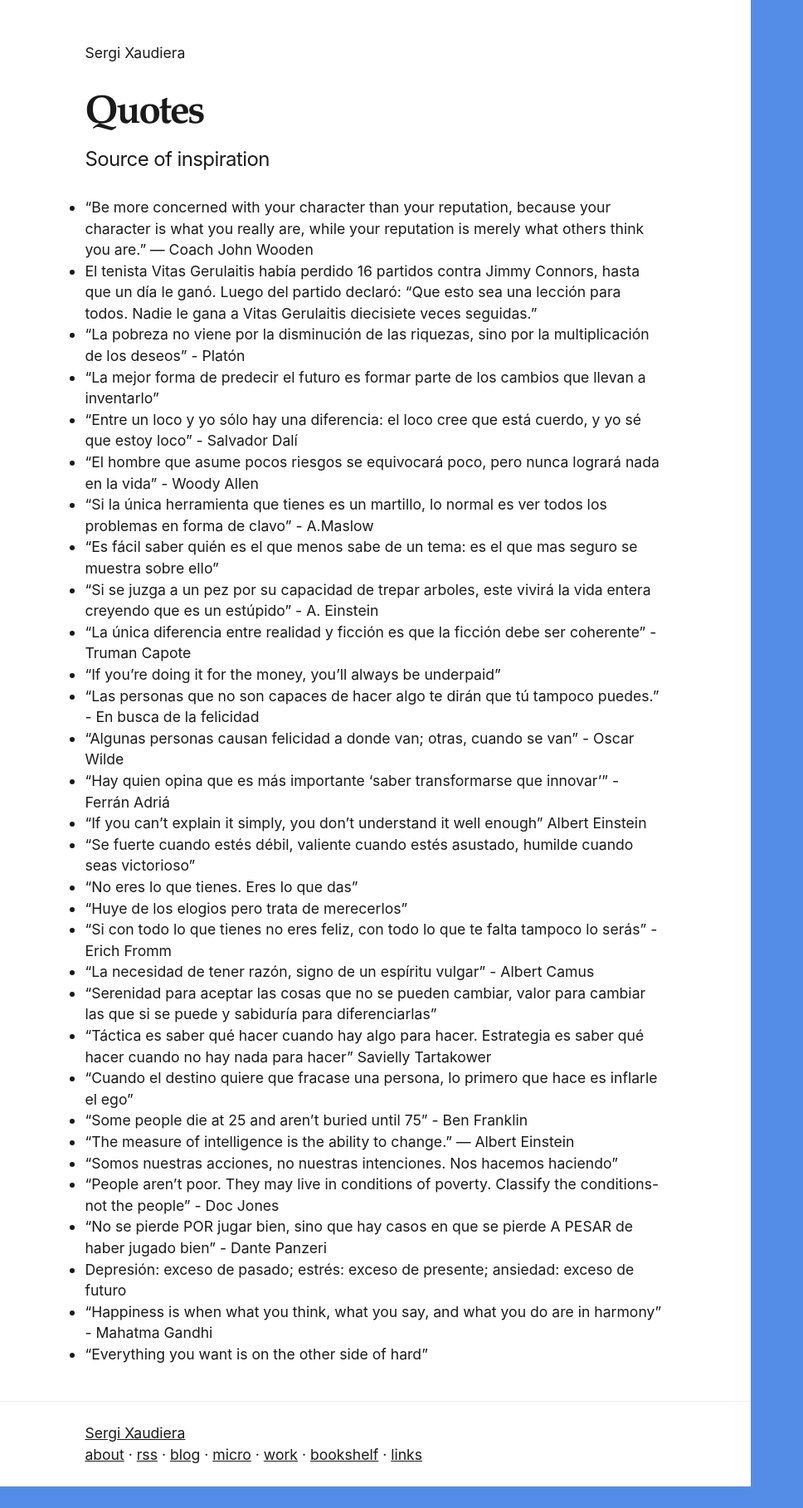
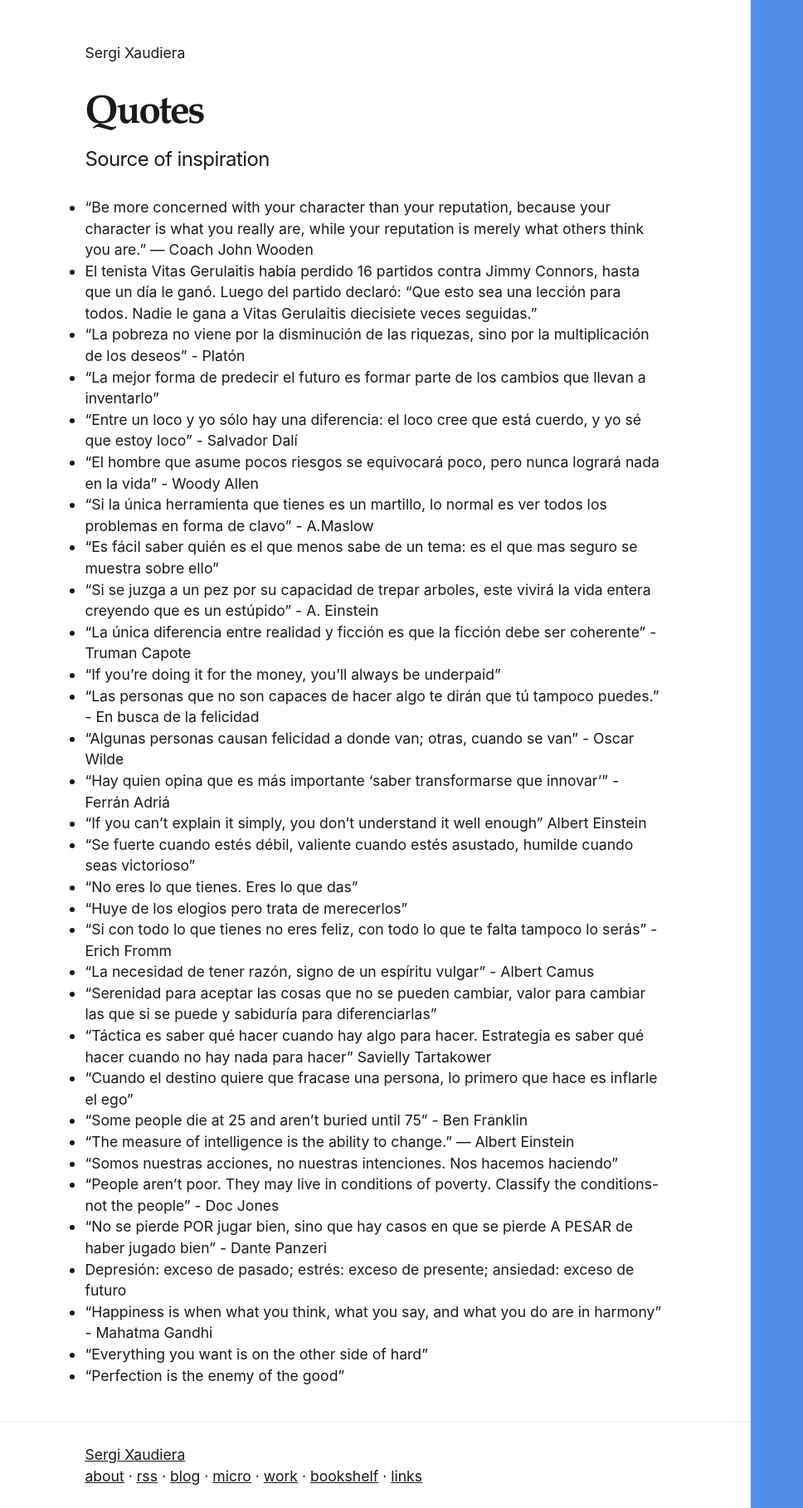
Before and after one commit to sergixaudiera/sergixaudiera.github.io, a Jekyll site: the page built from quotes.md, in a window 1280 px wide. Shown: the whole page at 83% size, without its empty margins (0-968 px from the left). Built offline with Jekyll 4.4.1, drawn with Linux system fonts in a browser that asks for light colours; before the commit the page ends 1791 px from its top, so only the background shows below that.

Commit message:
+ new quote

```diff
--- a/quotes.md
+++ b/quotes.md
@@ -37,3 +37,4 @@ permalink: /quotes/
 - Depresión: exceso de pasado; estrés: exceso de presente; ansiedad: exceso de futuro
 - “Happiness is when what you think, what you say, and what you do are in harmony” - Mahatma Gandhi
 - "Everything you want is on the other side of hard"
+- "Perfection is the enemy of the good"
```
